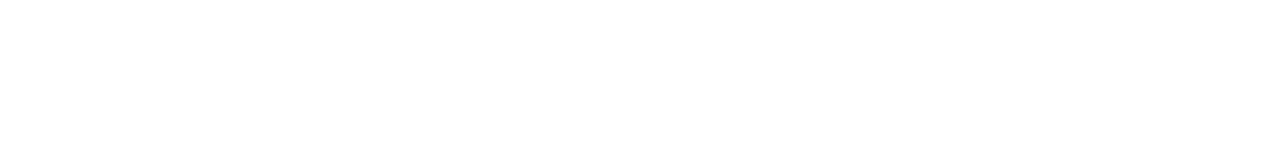
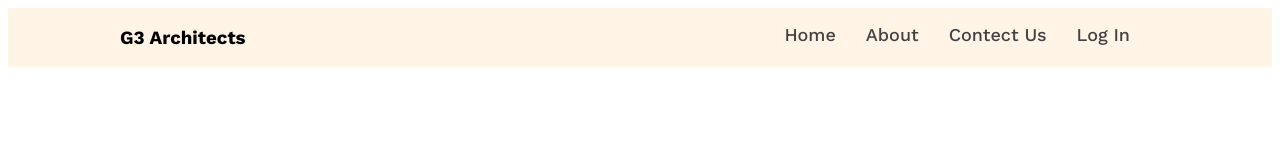
Before and after one commit to MeghlaB/g3-Architec-website, a plain HTML site: page index.html in a window 1280 px wide. Drawn offline with nearby package versions, Linux system fonts and the light colour scheme.

Commit message:
header and banner added

```diff
--- a/index.html
+++ b/index.html
@@ -7,6 +7,21 @@
     <link rel="stylesheet" href="styles/styles.css">
 </head>
 <body>
+    <header class="bg">
+        <nav class="nav-menu work-sans-font display-flex">
+            <h3>G3 Architects</h3>
+            <ul class="nav-links work-sans-font display-flex" >
+                <li class="nav-item"><a class="nav-link text-dark02" href="">Home</a></li>
+                <li class="nav-item"><a class="nav-link text-dark02 "  href="">About</a></li>
+                <li class="nav-item"><a  class="nav-link text-dark02" href="">Contect Us</a></li>
+                <li class="nav-item"><a class="nav-link  text-dark02"  href="">Log In</a></li>
+            </ul>
+        </nav>
+        <div class="banner">
 
+        </div>
+    </header>
+    <main></main>
+    <footer></footer>
 </body>
 </html>
--- a/styles/styles.css
+++ b/styles/styles.css
@@ -0,0 +1,48 @@
+@import url('https://fonts.googleapis.com/css2?family=Work+Sans:ital,wght@0,100..900;1,100..900&display=swap');
+.work-sans-font {
+    font-family: "Work Sans", sans-serif;
+    font-optical-sizing: auto;
+    font-weight: 400;
+    font-style: normal;
+  }
+  /* shered-styles */
+  .display-flex{
+    display: flex;
+  }
+  .text-dark01{
+    color: #131313;
+
+  }
+  .text-dark02{
+    color: #424242;
+  }
+  .text-dark03{
+    color: #727272;
+  }
+  .bg{
+    background-color: rgba(255, 144, 14, 0.1);
+
+
+  }
+
+  /* header-styles */
+  .nav-menu, .banner{
+    max-width:1040px;
+    margin: 0 auto;
+
+  }
+
+  /* nav-menu-styles */
+  .nav-menu{
+    justify-content: space-between;
+  }
+  .nav-item{
+    list-style: none;
+    margin-right: 30px;
+  }
+  .nav-link{
+    text-decoration: none;
+    font-weight: 500;
+    font-size: 18px;
+
+  }
```
